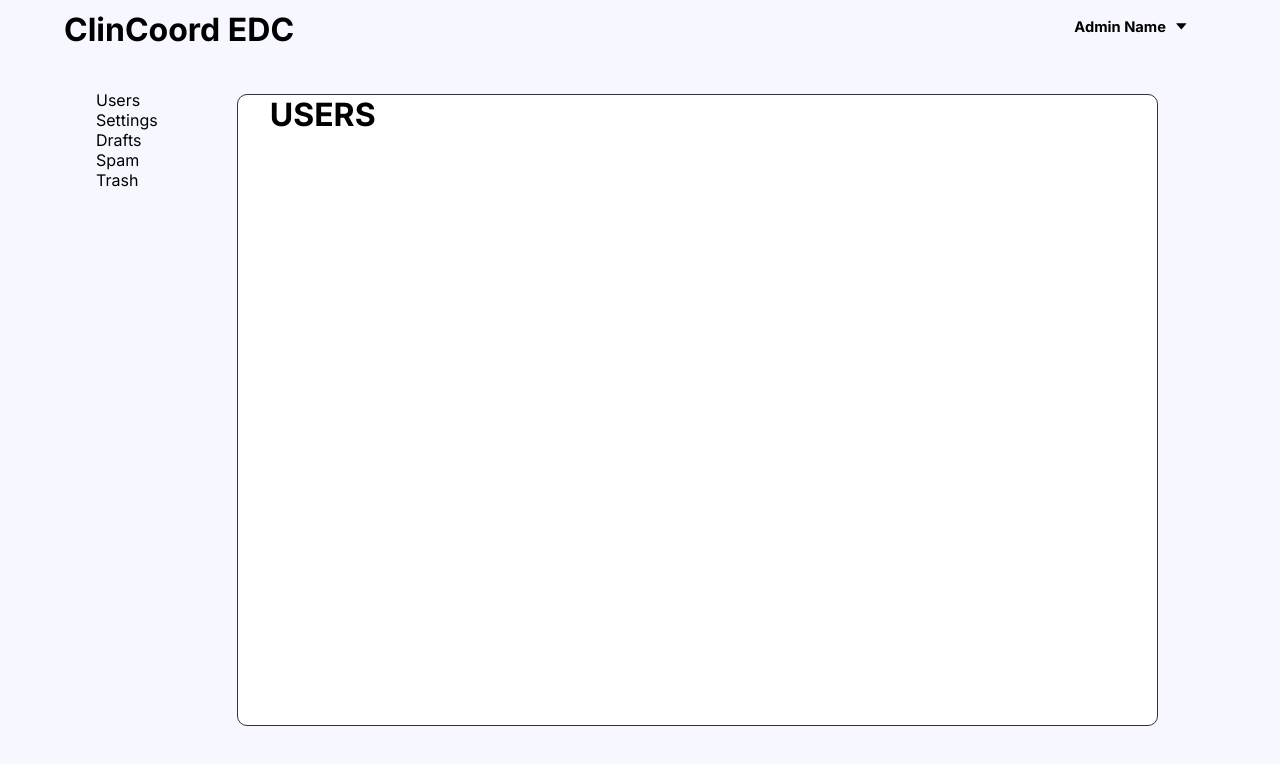
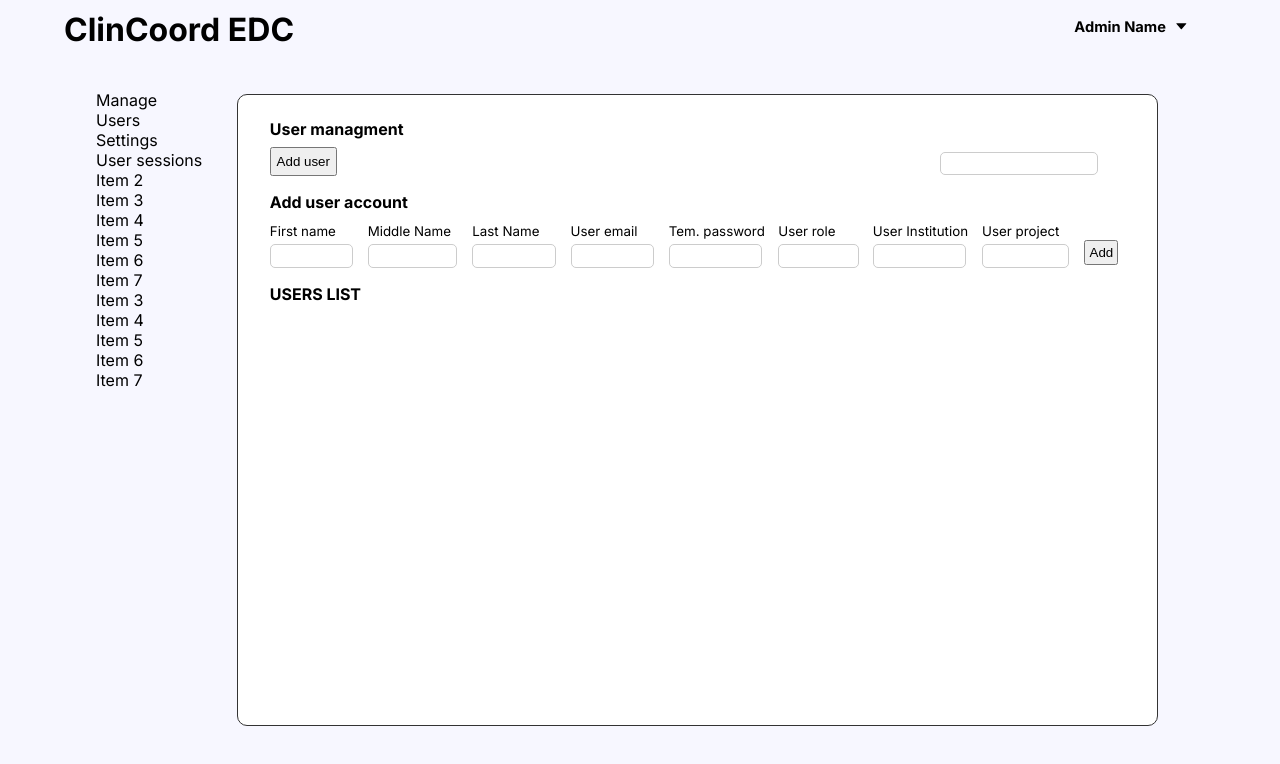
Before and after one commit to clincoordservices/edc.clincoordservices, a Next.js app: page /dashboard/admin/users in a window 1280 px wide. Shown: the top 764 px of the page. Built offline with nearby package versions, Linux system fonts and the light colour scheme.

Commit message:
Admin-Dashboard: adding new features styling e creating the User Admin page

```diff
--- a/app/components/sidebardashboard/page.tsx
+++ b/app/components/sidebardashboard/page.tsx
@@ -4,7 +4,7 @@ import { useState } from "react";
 const SidebarItems = () => {
     const [items, setItems] = useState([
         {
-          name: "Users",
+          name: "Manage Users",
           href: "/dashboard/admin/users",
         },
         {
@@ -12,16 +12,52 @@ const SidebarItems = () => {
           href: "/dashboard/admin/settings",
         },
         {
-          name: "Drafts",
-          href: "/drafts",
+          name: "User sessions",
+          href: "/dashboard/admin/sessions",
         },
         {
-          name: "Spam",
-          href: "/spam",
+          name: "Item 2",
+          href: "/Item2",
         },
         {
-          name: "Trash",
-          href: "/trash",
+          name: "Item 3",
+          href: "/Item3a",
+        },
+        {
+          name: "Item 4",
+          href: "/Item4",
+        },
+        {
+          name: "Item 5",
+          href: "/Item5",
+        },
+        {
+          name: "Item 6",
+          href: "/Item6",
+        },
+        {
+          name: "Item 7",
+          href: "/Item7",
+        },
+        {
+          name: "Item 3",
+          href: "/Item31",
+        },
+        {
+          name: "Item 4",
+          href: "/Item42",
+        },
+        {
+          name: "Item 5",
+          href: "/Item5",
+        },
+        {
+          name: "Item 6",
+          href: "/Item6",
+        },
+        {
+          name: "Item 7",
+          href: "/Item10",
         },
       ]);
 
--- a/app/contactus/page.tsx
+++ b/app/contactus/page.tsx
@@ -51,7 +51,7 @@ const ContactUs = () => {
                 </article>
                 <div>
                 <div className={`${ wasSent ? "hideListElement" : styles.emailsentMessage}`}>
-                            <p>Thank you for for get in touch to us, if you have an account with us, an email will be sent to you</p>
+                            <p>Thank you for get in touch to us,an email will be sent to you as soon as possible.</p>
                 </div>
                     <form  onSubmit={handleSubmit(submitHandler)} method="post" className={`${ wasSent? styles.containerFormContactUs : "hideListElement"}`}>
                         <div className={styles.containerFormContactUsHeader}>
@@ -107,7 +107,6 @@ const ContactUs = () => {
                                 <label htmlFor="subject">Subject</label>
                                 <input
                                     type="text"
-                                    maxLength={60}
                                     id="subject"
                                     {...register("subject")}
                                     />
--- a/app/dashboard/admin/dashboard.module.css
+++ b/app/dashboard/admin/dashboard.module.css
@@ -56,3 +56,11 @@
     border-radius: 10px;
     border: 1px solid #333333;
 }
+
+@media screen and (max-width: 660px) {
+    .bodyContent {
+        overflow-y: scroll;
+        overflow-x: none;
+    }
+
+}
--- a/app/dashboard/admin/users/page.tsx
+++ b/app/dashboard/admin/users/page.tsx
@@ -1,20 +1,155 @@
-const AdminUser = () => {
-    //  const [userInfoToggle, setUserInfoToggle ] = useState<Boolean>(true);
-    //  const [content, setContent] = useState("");
-    //  const router = useRouter()
-    //  const currentPath = usePathname();
+"use client";
+import { useState } from "react";
+import { useForm   } from "react-hook-form";
+import type { FieldValues  } from "react-hook-form";
+import styles from "./users.module.css";
 
-    //  useEffect(() => {
-    //  const url = window.location.pathname;
-    // //   const component = require("/login");
-    // // setContent(component);
+type IUser =  {
+    first_name: string,
+    last_name: string,
+    middle_name: string
+    temp_pswd:string
+    user_email:string
+    user_institute: string
+    user_role:string
+}
 
-    //  }, []);
+const ManageUsers = () => {
+     const [show, setShow] = useState<Boolean>(true);
+     const [user, setUser] = useState<IUser[]>([]);
+
+     const {
+        register,
+        handleSubmit,
+        formState: {errors, isSubmitting},
+        reset,
+        getValues
+   } = useForm();
+   const [wasSent, setWasSent] = useState(true);
+
+     const submitHandler = async (data: FieldValues)=> {
+
+        console.log(getValues())
+
+        await new Promise((resolve)=> setTimeout(resolve, 1000));
+        reset();
+    }
+
+    const clickHander = ()=> {
+        setShow(prev=> !prev)
+    }
 
 
     return (
     <>
-        <h1>USERS</h1>
+        <main className={styles.mainBody}>
+        <h4>User managment</h4>
+
+            <section className={styles.mainContent}>
+                <div className={styles.mainContent_header}>
+                    <div className={styles.mainContent_header_}>
+                        <span>
+                                <button onClick={clickHander}> Add user</button>
+                        </span>
+                        <span>
+                            <input type="search"/>
+                        </span>
+                    </div>
+                    <div className={` ${show ?"showListElement":"hideListElement"}`}>
+                        <form className={styles.formContent} onSubmit={handleSubmit(submitHandler)}   method="post">
+                            <div>
+                                <legend><h4>Add user account</h4></legend>
+                            </div>
+                            <div className={styles.manegeUserBobyForm}>
+                                <div>
+                                    <label htmlFor="first_name">First name</label>
+                                    <input
+                                        type="text"
+                                        id="first_name"
+                                        {...register("first_name")}
+                                    />
+                                </div>
+                                <div>
+                                    <label htmlFor="middle_name">Middle Name</label>
+                                    <input
+                                        type="text"
+                                        id="subject"
+                                        {...register("middle_name")}
+                                    />
+                                </div>
+                                <div>
+                                    <label htmlFor="last_name">Last Name</label>
+                                    <input
+                                        type="text"
+                                        id="last_name"
+                                        {...register("last_name")}
+                                    />
+                                </div>
+                                <div>
+                                    <label htmlFor="user_email">User email</label>
+                                    <input
+                                        type="text"
+                                        id="user_email"
+                                        {...register("user_email")}
+                                    />
+                                </div>
+                                <div>
+                                    <label htmlFor="temp_pswd">Tem. password</label>
+                                    <input
+                                        type="text"
+                                        id="temp_pswd"
+                                        {...register("temp_pswd")}
+                                    />
+                                </div>
+                                <div>
+                                    <label htmlFor="user_role">User role</label>
+                                    <input
+                                        type="text"
+                                        id="user_role"
+                                        {...register("user_role")}
+                                    />
+                                </div>
+                                <div>
+                                    <label htmlFor="user_institute">User Institution</label>
+                                    <input
+                                        type="text"
+                                        id="user_institute"
+                                        {...register("user_institute")}
+                                    />
+                                </div>
+                                <div>
+                                    <label htmlFor="user_project">User project</label>
+                                    <input
+                                        type="text"
+                                        id="user_institute"
+                                        {...register("user_institute")}
+                                    />
+                                </div>
+                            <div>
+                            <label className="hideListElement">Button</label>
+                                <button
+                                    disabled={isSubmitting}
+                                    type="submit"
+                                    >Add
+                                </button>
+                            </div>
+                            </div>
+                        </form>
+                    </div>
+                </div>
+
+                <div className={styles.mainContent_body}>
+                    <h4>USERS LIST</h4>
+                    <ul>
+                         {
+
+                             }
+
+                    </ul>
+                </div>
+
+            </section>
+        </main>
     </>);
 }
-export default AdminUser;
+export default ManageUsers;
--- /dev/null
+++ b/app/dashboard/admin/users/users.module.css
@@ -0,0 +1,48 @@
+.manegeUserBobyForm {
+   display: flex;
+}.mainBody {
+    margin-top: 1.5rem;
+}
+.mainContent_header {
+    display: flex;
+    flex-direction: column;
+    justify-content: space-between;
+    margin-top: 0.5rem;
+}
+.mainContent_header_ {
+    display: flex;
+    justify-content: space-between;
+    margin-bottom: 1rem;
+}
+
+.formContent legend {
+    margin-bottom: 0.5rem;
+}
+.formContent div button {
+     padding: 0.2rem;
+}
+.mainContent_header form {
+     width: 100%;
+}
+.mainContent_header span button {
+    padding: 0.3rem;
+}
+.mainContent_header form input,
+.mainContent_header span input  {
+     width: 85%;
+     padding: 0.2rem;
+     border-radius: 5px;
+     border: 1px solid #ccc;
+     outline: none;
+     margin-top: 0.3rem;
+}
+.mainContent_header form input:focus,
+.mainContent_header span input:focus  {
+    border: 1px solid var(--primary-color);
+}
+.mainContent_header form label {
+     font-size: 10pt;
+}
+.mainContent_body {
+    margin-top: 1rem;
+}
```
Also changed, not shown: app/dashboard/admin/profile/adminprofile.module.css (+6 -5 lines), app/dashboard/admin/sessions/page.tsx (added, +20 -0 lines).
